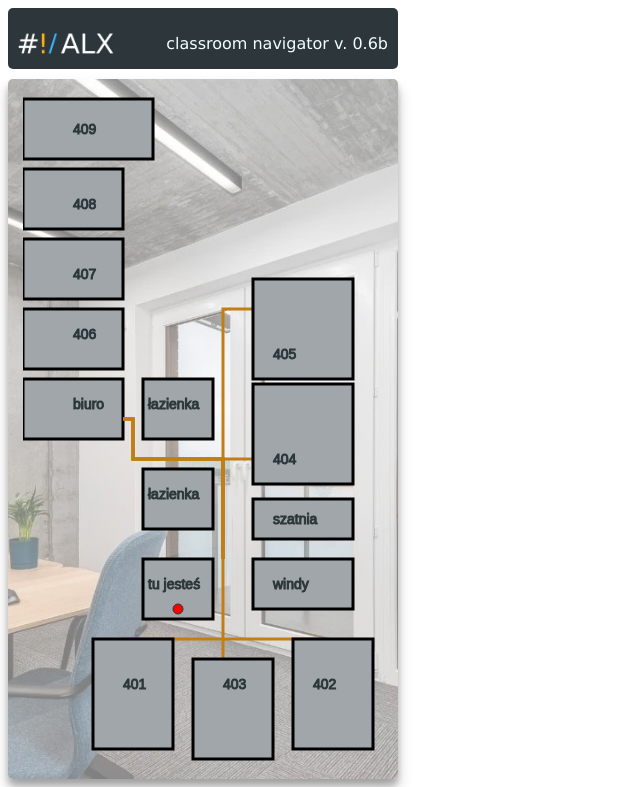
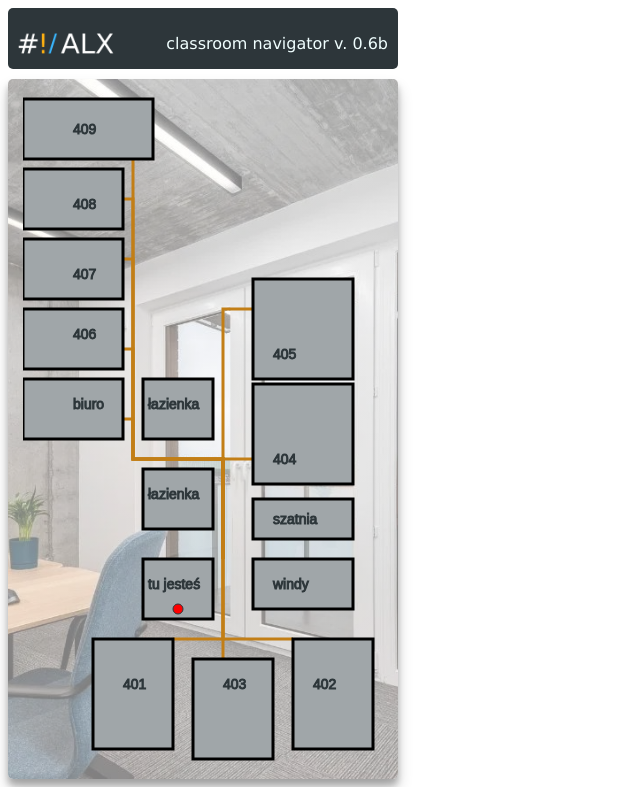
Before and after one commit to dev-com2020/office-map-app, an Angular app: page / in a window 1280 px wide. Shown: the top 787 px of the page, without its empty margins (0-640 px from the left). Built offline with nearby package versions, Linux system fonts and the light colour scheme.

Commit message:
dodanie ostatnich tras

```diff
--- a/src/app/office-map/office-map.component.html
+++ b/src/app/office-map/office-map.component.html
@@ -20,19 +20,19 @@
       <rect (click)="animateRoute('biuro'); onClick('biuro')" (blur)="onBlur()" tabindex="0" [ngClass]="{'clicked': isClicked && clickedId === 'biuro'}" x="0" y="720" fill="transparent" stroke-width="3" width="100" height="60" stroke="black"/>
       <text x="50" y="750">biuro</text>
 
-      <path id="406" d="M200,900 L200,800 L110,800 L110,760 L100,760" stroke="black" stroke-width="3" fill="none"/>
+      <path id="406" d="M200,900 L200,800 L110,800 L110,690 L90,690" stroke="black" stroke-width="3" fill="none"/>
       <rect (click)="animateRoute('406'); onClick('406')" (blur)="onBlur()" tabindex="0" [ngClass]="{'clicked': isClicked && clickedId === '406'}" x="0" y="650" fill="transparent" stroke-width="3" width="100" height="60" stroke="black"/>
       <text x="50" y="680">406</text>
 
-      <path id="407" d="M200,900 L200,800 L110,800 L110,760 L100,760" stroke="black" stroke-width="3" fill="none"/>
+      <path id="407" d="M200,900 L200,800 L110,800 L110,600 L100,600" stroke="black" stroke-width="3" fill="none"/>
       <rect (click)="animateRoute('407'); onClick('407')" (blur)="onBlur()" x="0" y="580" fill="transparent" stroke-width="3" width="100" height="60" stroke="black"/>
       <text x="50" y="620">407</text>
 
-      <path id="408" d="M200,900 L200,800 L110,800 L110,760 L100,760" stroke="black" stroke-width="3" fill="none"/>
+      <path id="408" d="M200,900 L200,800 L110,800 L110,540 L100,540" stroke="black" stroke-width="3" fill="none"/>
       <rect (click)="animateRoute('408'); onClick('408')" (blur)="onBlur()" x="0" y="510" fill="transparent" stroke-width="3" width="100" height="60" stroke="black"/>
       <text x="50" y="550">408</text>
 
-      <path id="409" d="M200,900 L200,800 L110,800 L110,760 L100,760" stroke="black" stroke-width="3" fill="none"/>
+      <path id="409" d="M200,900 L200,800 L110,800 L110,490" stroke="black" stroke-width="3" fill="none"/>
       <rect (click)="animateRoute('409'); onClick('409')" (blur)="onBlur()" x="0" y="440" fill="transparent" stroke-width="3" width="130" height="60" stroke="black"/>
       <text x="50" y="475">409</text>
 
@@ -49,15 +49,15 @@
       <rect (click)="animateRoute('404'); onClick('404')" (blur)="onBlur()" x="230" y="725" fill="transparent" stroke-width="3" width="100" height="100" stroke="black"/>
       <text x="250" y="805">404</text>
 
-      <path id="403" d="M200,900 L200,900 L200,1000" stroke="black" stroke-width="3" fill="none"/>
+      <path id="403" d="M200,900 L200,900 L200,1010" stroke="black" stroke-width="3" fill="none"/>
       <rect (click)="animateRoute('403'); onClick('403')" (blur)="onBlur()" x="170" y="1000" fill="transparent" stroke-width="3" width="80" height="100" stroke="black"/>
       <text x="200" y="1030">403</text>
 
-      <path id="402" d="M200,980 L300,980 L300,1000" stroke="black" stroke-width="3" fill="none"/>
+      <path id="402" d="M200,900 L200,900 L200,980 L270,980" stroke="black" stroke-width="3" fill="none"/>
       <rect (click)="animateRoute('402'); onClick('402')" (blur)="onBlur()" x="270" y="980" fill="transparent" stroke-width="3" width="80" height="110" stroke="black"/>
       <text x="290" y="1030">402</text>
 
-      <path id="401" d="M200,980 L100,980 L100,1000" stroke="black" stroke-width="3" fill="none"/>
+      <path id="401" d="M200,900 L200,900 L200,980 L150,980" stroke="black" stroke-width="3" fill="none"/>
       <rect (click)="animateRoute('401'); onClick('401')" (blur)="onBlur()" x="70" y="980" fill="transparent" stroke-width="3" width="80" height="110" stroke="black"/>
       <text x="100" y="1030">401</text>
 
```
